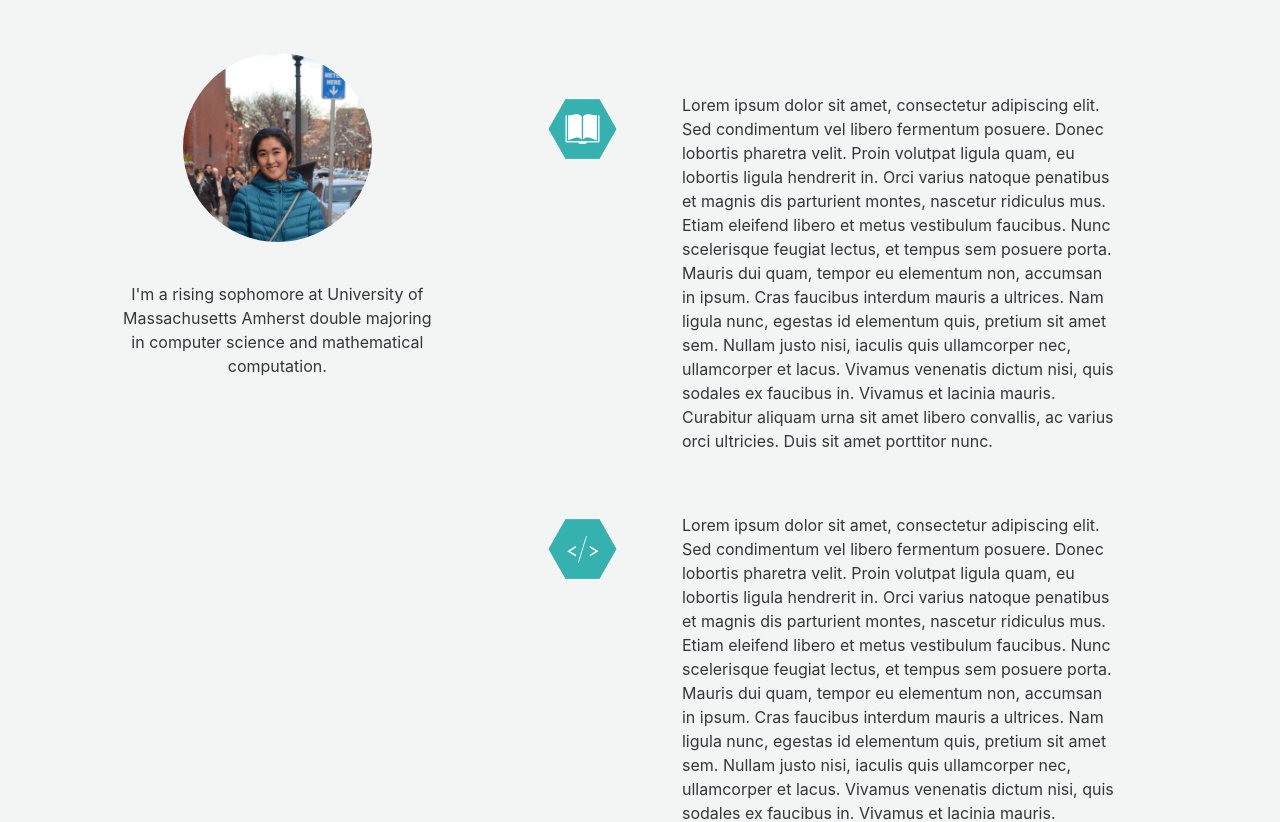
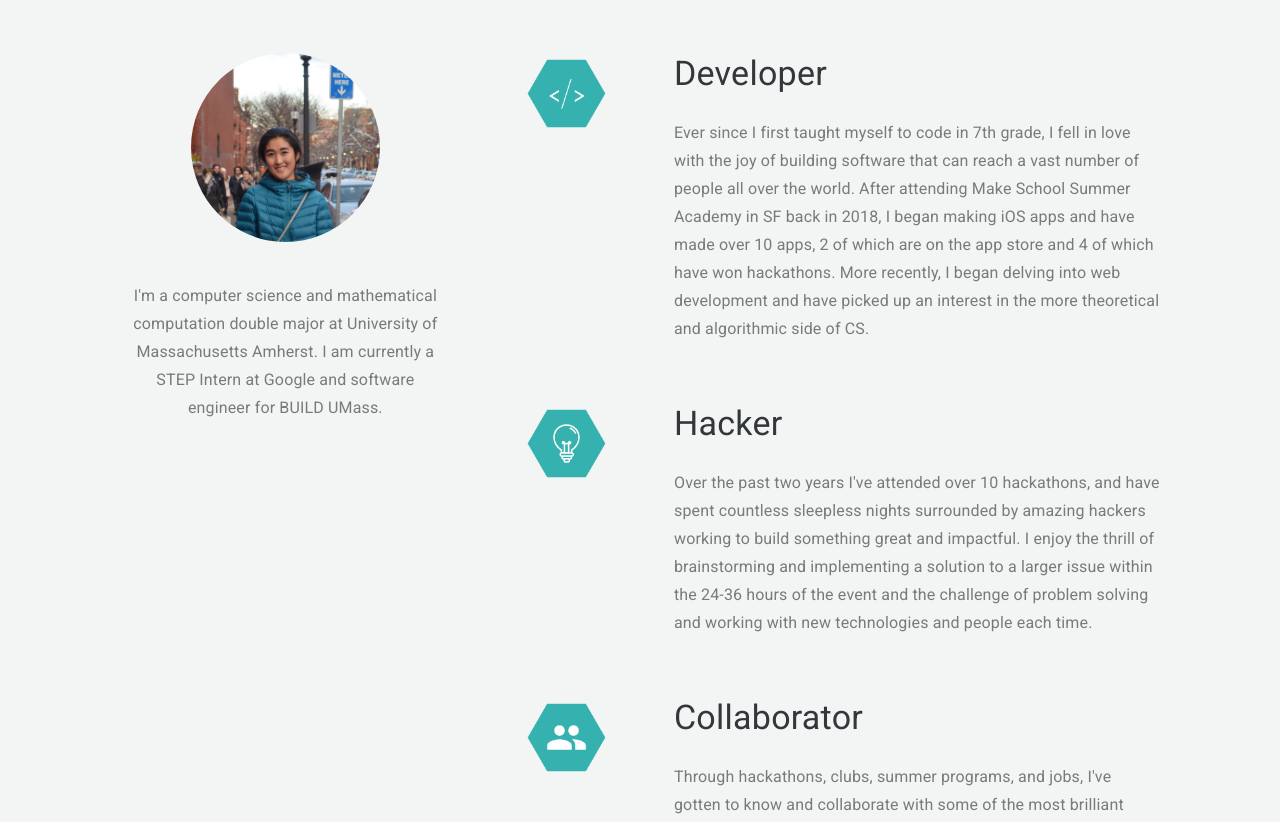
Before and after one commit to emaohn/my-website, a React (Create React App) app: page / in a window 1280 px wide. Shown: the part 939-1761 px from the top of the page. Built offline with nearby package versions, Linux system fonts and the light colour scheme.

Commit message:
added about descriptions, more formatting fixes

```diff
--- a/src/App.css
+++ b/src/App.css
@@ -58,3 +58,7 @@
   width: 60%;
   object-fit: cover;
 }
+
+.subtext{
+  color: #777B7D;
+}
--- a/src/components/About.js
+++ b/src/components/About.js
@@ -5,41 +5,45 @@ import theme from '../theme'
 import MeComponent from './MeComponent'
 
 export default function About() {
+    const text = {
+        blurb: 'I\'m a computer science and mathematical computation double major at University of Massachusetts Amherst. I am currently a STEP Intern at Google and software engineer for BUILD UMass.',
+        people: 'Through hackathons, clubs, summer programs, and jobs, I\'ve gotten to know and collaborate with some of the most brilliant people who\'ve inspired me to keep working hard and pursue my goals. With CS being such a diverse industry, I love that I can connect with and learn from people of all different skills and backgrounds. I also enjoy sharing my experiences and helping others grow and have served as a TA for AP Java as well as a programming instructor at Code Wiz and Ivy Seed Academy.',
+        developer: 'Ever since I first taught myself to code in 7th grade, I fell in love with the joy of building software that can reach a vast number of people all over the world. After attending Make School Summer Academy in SF back in 2018, I began making iOS apps and have made over 10 apps, 2 of which are on the app store and 4 of which have won hackathons. More recently, I began delving into web development and have picked up an interest in the more theoretical and algorithmic side of CS.',
+        hacker: 'Over the past two years I\'ve attended over 10 hackathons, and have spent countless sleepless nights surrounded by amazing hackers working to build something great and impactful. I enjoy the thrill of brainstorming and implementing a solution to a larger issue within the 24-36 hours of the event and the challenge of problem solving and working with new technologies and people each time.'
+    }
     return(
         <div>
             <ThemeProvider theme={theme}>
-                <Box py={10} px={15}>
+                <Box py={5} px={15}>
                     <Grid container alignItems='center'>
                         <Grid item xs={12}>
-                            <Box mb={5}>
+                            <Box mb={10}>
                                 <Typography gutterBottom variant='h2'>About</Typography>
                             </Box>
                         </Grid>
                     </Grid>
-                    <Grid container spacing={6}>
-                        <Grid item s={12} md={4} xl={3}>
-                            <Box>
+                    <Grid container spacing={3}>
+                        <Grid item md={12} lg={4}>
+                            <Box px={1}>
                                 <img id='avatar' src={require('../static/avatar.jpeg')}/>
                             </Box>
-                            <Box mt={5}>
-                                <Typography gutterBottom variant='p'>I'm a rising sophomore at University of Massachusetts Amherst double majoring in computer science and mathematical computation.</Typography>
+                            <Box mt={5} px={1}>
+                                <Typography gutterBottom variant='subtitle1'><Box className='subtext'>{text.blurb}</Box></Typography>
                             </Box>
                         </Grid>
-                        <Grid item s={12} md={8} xl={9} justify='flex-start'>
+                        <Grid item></Grid>
+                        <Grid item s md xl justify='flex-start'>
                             <MeComponent
-                                img='book'
-                                text="Lorem ipsum dolor sit amet, consectetur adipiscing elit. Sed condimentum vel libero fermentum posuere. Donec lobortis pharetra velit. Proin volutpat ligula quam, eu lobortis ligula hendrerit in. Orci varius natoque penatibus et magnis dis parturient montes, nascetur ridiculus mus. Etiam eleifend libero et metus vestibulum faucibus. Nunc scelerisque feugiat lectus, et tempus sem posuere porta. Mauris dui quam, tempor eu elementum non, accumsan in ipsum. Cras faucibus interdum mauris a ultrices. Nam ligula nunc, egestas id elementum quis, pretium sit amet sem. Nullam justo nisi, iaculis quis ullamcorper nec, ullamcorper et lacus. Vivamus venenatis dictum nisi, quis sodales ex faucibus in. Vivamus et lacinia mauris. Curabitur aliquam urna sit amet libero convallis, ac varius orci ultricies.
-                                Duis sit amet porttitor nunc."
+                                img='Developer'
+                                text={text.developer}
                             />
                             <MeComponent
-                                img='code'
-                                text="Lorem ipsum dolor sit amet, consectetur adipiscing elit. Sed condimentum vel libero fermentum posuere. Donec lobortis pharetra velit. Proin volutpat ligula quam, eu lobortis ligula hendrerit in. Orci varius natoque penatibus et magnis dis parturient montes, nascetur ridiculus mus. Etiam eleifend libero et metus vestibulum faucibus. Nunc scelerisque feugiat lectus, et tempus sem posuere porta. Mauris dui quam, tempor eu elementum non, accumsan in ipsum. Cras faucibus interdum mauris a ultrices. Nam ligula nunc, egestas id elementum quis, pretium sit amet sem. Nullam justo nisi, iaculis quis ullamcorper nec, ullamcorper et lacus. Vivamus venenatis dictum nisi, quis sodales ex faucibus in. Vivamus et lacinia mauris. Curabitur aliquam urna sit amet libero convallis, ac varius orci ultricies.
-                                Duis sit amet porttitor nunc."
+                                img='Hacker'
+                                text={text.hacker}
                             />
                             <MeComponent
-                                img='idea'
-                                text="Lorem ipsum dolor sit amet, consectetur adipiscing elit. Sed condimentum vel libero fermentum posuere. Donec lobortis pharetra velit. Proin volutpat ligula quam, eu lobortis ligula hendrerit in. Orci varius natoque penatibus et magnis dis parturient montes, nascetur ridiculus mus. Etiam eleifend libero et metus vestibulum faucibus. Nunc scelerisque feugiat lectus, et tempus sem posuere porta. Mauris dui quam, tempor eu elementum non, accumsan in ipsum. Cras faucibus interdum mauris a ultrices. Nam ligula nunc, egestas id elementum quis, pretium sit amet sem. Nullam justo nisi, iaculis quis ullamcorper nec, ullamcorper et lacus. Vivamus venenatis dictum nisi, quis sodales ex faucibus in. Vivamus et lacinia mauris. Curabitur aliquam urna sit amet libero convallis, ac varius orci ultricies.
-                                Duis sit amet porttitor nunc."
+                                img='Collaborator'
+                                text={text.people}
                             />
                         </Grid>
                     </Grid>
--- a/src/components/AboutIcon.js
+++ b/src/components/AboutIcon.js
@@ -2,19 +2,19 @@ import React from 'react'
 import {Typography, Box, Container, Grid, Paper, Button} from '@material-ui/core';
 
 export default function AboutIcon(props) {
-    if (props.img === 'book') {
+    if (props.img === 'Collaborator') {
         return (
             <Box>
-                <img className='about-icon' src={require('../static/book1.png')}/>
+                <img className='about-icon' src={require('../static/people.png')}/>
             </Box>
         )
-    } else if (props.img === 'code') {
+    } else if (props.img === 'Developer') {
         return (
             <Box>
                 <img className='about-icon' src={require('../static/code_tag.png')}/>
             </Box>
         )
-    } else if (props.img === 'idea') {
+    } else if (props.img === 'Hacker') {
         return (
             <Box>
                 <img className='about-icon' src={require('../static/idea.png')}/>
--- a/src/components/MeComponent.js
+++ b/src/components/MeComponent.js
@@ -9,14 +9,15 @@ export default function(props) {
     return(
         <div>
             <ThemeProvider theme={theme}>
-                <Box m={5} >
+                <Box mb={5}>
                     <Grid container spacing={5}>
-                        <Grid container item xs={12} s={2} md={3}>
+                        <Grid container justify='center' item s={12} md={5} lg={3}>
                             <AboutIcon img={props.img} />
                         </Grid>
                         <Grid item xs s md >
                             <Box textAlign='left'>
-                                <Typography variant='p'>{props.text}</Typography>
+                                <Typography variant='h4'><Box mb={3}>{props.img}</Box></Typography>
+                                <Typography variant='subtitle1'><Box className='subtext'>{props.text}</Box></Typography>
                             </Box>
                         </Grid>
                     </Grid>
```
Also changed, not shown: src/static/people.png (added).
